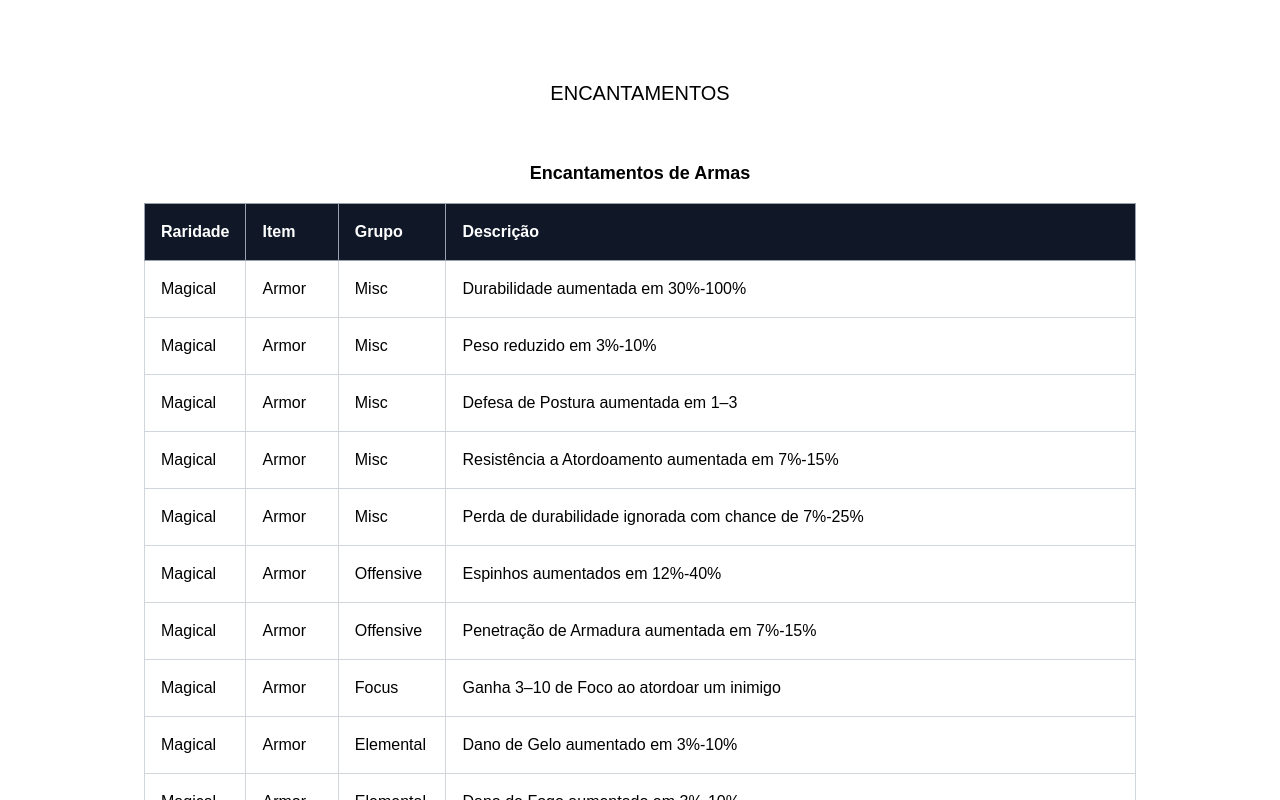
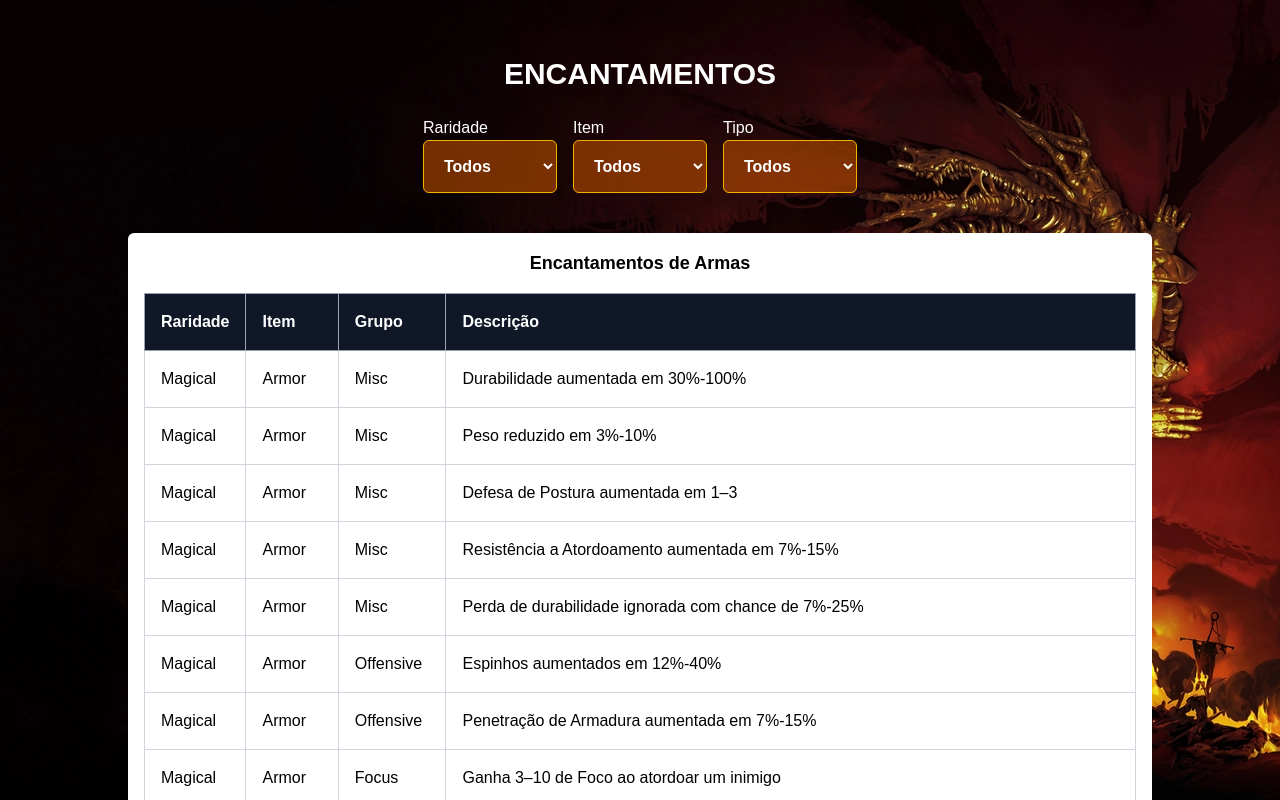
Before and after one commit to luciano-mf/wicked-atlas, a Next.js app: page /encantamentos in a window 1280 px wide. Shown: the top 800 px of the page. Built offline with nearby package versions, Linux system fonts and the light colour scheme.

Commit message:
v0.5 selectors and design

```diff
--- a/src/app/components/EnchantamentFilter.tsx
+++ b/src/app/components/EnchantamentFilter.tsx
@@ -2,7 +2,7 @@
 import { ENCHANTMENT_COLUMNS, FACET_COLUMNS } from '@/lib/columns';
 import DataTable from './table';
 import React from 'react';
-import {useState} from 'react';
+import { useState } from 'react';
 import types from '@/lib/types';
 
 export default function EnchantamentFilter({
@@ -11,10 +11,9 @@ export default function EnchantamentFilter({
 }: {
   AllEncantamentos: types.Encantamento[];
   facets: types.Facet[];
-})
-    {
+}) {
   const [selectedRarity, setSelectedRarity] = useState<string>('');
-      const[selectedItem, setSelectedItem] = useState<string>('');
+  const [selectedItem, setSelectedItem] = useState<string>('');
   const [selectedGroup, setSelectedGroup] = useState<string>('');
 
   const rarities = Array.from(new Set(AllEncantamentos.map(e => e.rarity)));
@@ -34,38 +33,50 @@ export default function EnchantamentFilter({
   }
 
   const filteredData = AllEncantamentos.filter(item => {
-      if(selectedRarity && item.rarity !== selectedRarity) return false
-      if(selectedItem && item.item !== selectedItem) return false
-      if(selectedGroup && item.group !== selectedGroup) return false
+    if (selectedRarity && item.rarity !== selectedRarity) return false
+    if (selectedItem && item.item !== selectedItem) return false
+    if (selectedGroup && item.group !== selectedGroup) return false
     return true;
   })
 
   return (
 
-    <div className="flex flex-col items-center text-black min-h-screen py-8">
-      <div className='flex flex-row justify-start'>
-        <select className='text-white br-red-700' value={selectedRarity} onChange={(e)=> handleRarities(e.target.value)}>
-        <option value="">Todos</option>
+    <div className="bg-[url(/images/background.webp)] bg-fixed flex flex-col items-center text-black min-h-screen py-8">
+      <h1 className="text-3xl my-6 font-bold text-white">ENCANTAMENTOS</h1>
+      <div className='grid grid-cols-3 gap-4 mb-4'>
+        <div className='flex flex-col'>
+          <label className='text-white'>Raridade</label>
+          <select className='p-4 text-white font-bold bg-amber-700/60 border border-yellow-500 px-4 rounded-md text-gray-900 hover:border-red-800 focus:outline-none focus:ring-2 focus:ring-blue-500 cursor-pointer' value={selectedRarity} onChange={(e) => handleRarities(e.target.value)}>
+            <option className="text-gray-900" value="">Todos</option>
             {rarities.map(rarity => (
-          <option key={rarity} value={rarity}>{rarity}</option>
-        ))}
-        </select>
-        <select className='text-white br-red-700' value={selectedItem} onChange={(e)=> handleItems(e.target.value)}>
-        <option value="">Todos</option>
-        {items.map(item => (
-          <option key={item} value={item}>{item}</option>
-        ))}
-        </select>
-        <select className='text-white br-red-700' value={selectedGroup} onChange={(e)=> handleGroups(e.target.value)}>
-        <option value="">Todos</option>
-        {groups.map(group => (
-          <option key={group} value={group}>{group}</option>
+              <option className="text-black outline-neutral-50 rounded-md" key={rarity} value={rarity}>{rarity}</option>
             ))}
           </select>
         </div>
 
+        <div className='flex flex-col'>
+          <label className='text-white'>Item</label>
+          <select className='p-4 text-white font-bold bg-amber-700/60 border border-yellow-500 px-4 rounded-md text-gray-900 hover:border-red-800 focus:outline-none focus:ring-2 focus:ring-blue-500 cursor-pointer' value={selectedItem} onChange={(e) => handleItems(e.target.value)}>
+            <option className="text-gray-900" value="">Todos</option>
+            {items.map(item => (
+              <option className="text-black outline-neutral-50 rounded-md" key={item} value={item}>{item}</option>
+            ))}
+          </select>
+        </div>
 
-      <h1 className="text-xl mt-4 p-3">ENCANTAMENTOS</h1>
+        <div className='flex flex-col'>
+          <label className='text-white'>Tipo</label>
+          <select className='p-4 text-white font-bold bg-amber-700/60 border border-yellow-500 px-4 rounded-md text-gray-900 hover:border-red-800 focus:outline-none focus:ring-2 focus:ring-blue-500 cursor-pointer' value={selectedGroup} onChange={(e) => handleGroups(e.target.value)}>
+            <option className="text-gray-900" value="">Todos</option>
+            {groups.map(group => (
+              <option className="text-black outline-neutral-50 rounded-md" key={group} value={group}>{group}</option>
+            ))}
+          </select>
+        </div>
+      </div>
+
+
+
       {/* Tabela de Encantamentos */}
       <div className="w-[90vw] max-w-5xl flex justify-center bg-white rounded-md mx-4 mt-6">
         <div className="p-4 w-full overflow-auto">
```
Also changed, not shown: public/images/background.webp (added). Lines whose indentation alone changed are shown as unchanged.
